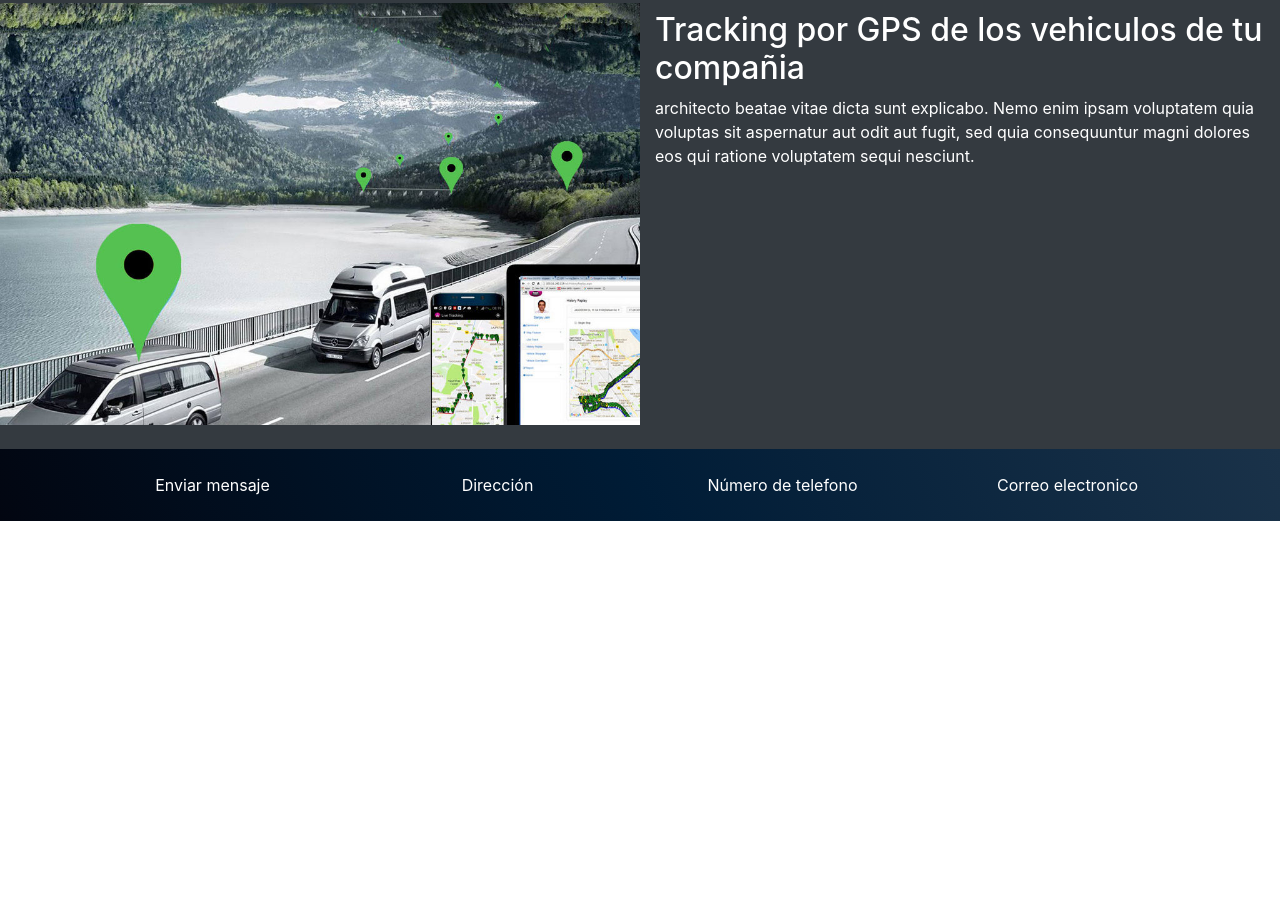
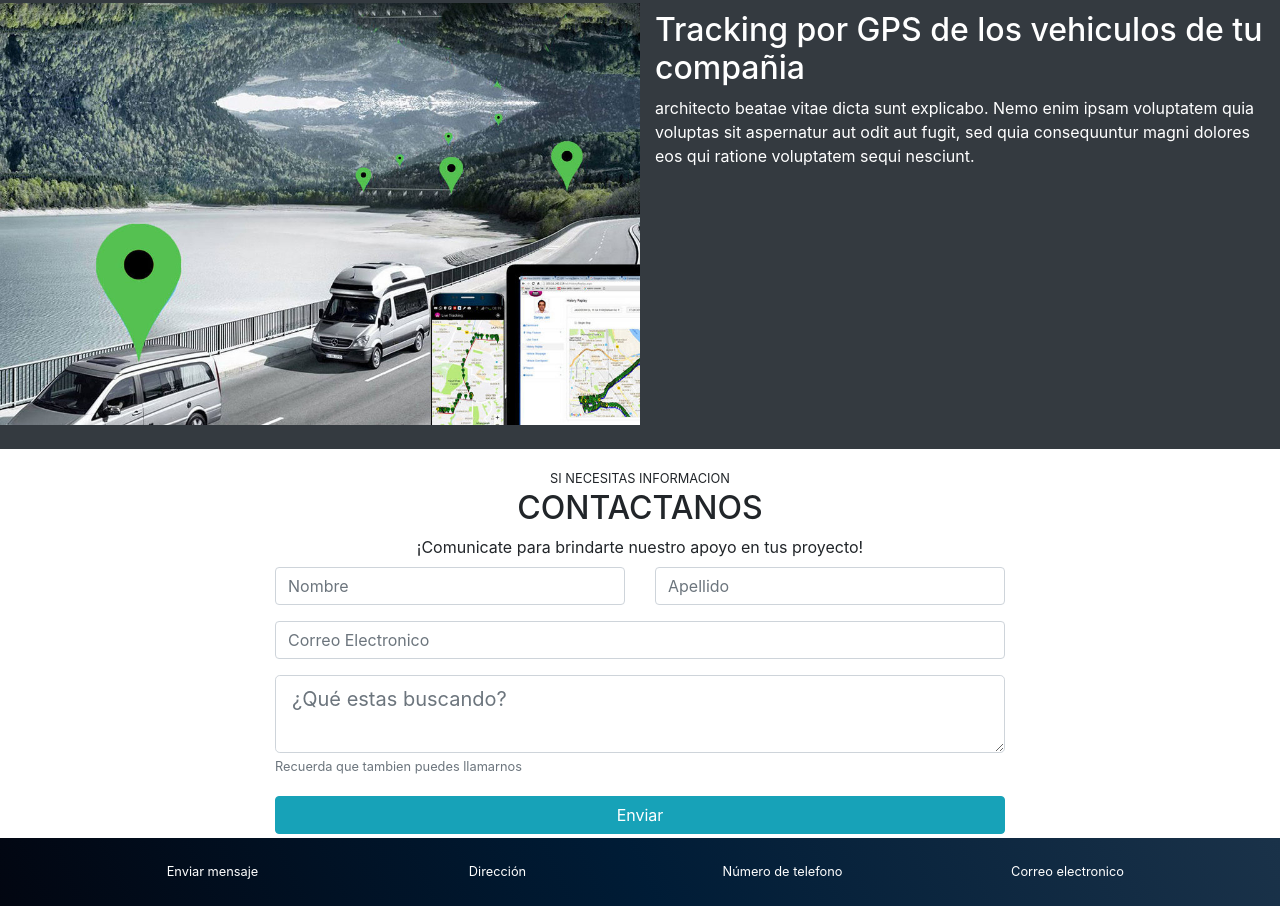
Before and after one commit to tabufellin/pagina-web-VL, a plain HTML site: page index.html in a window 1280 px wide. Shown: the part 2589-3495 px from the top of the page. Before the commit the page ends 3110 px from the top, so only its background shows below. Drawn offline with nearby package versions, Linux system fonts and the light colour scheme.

Commit message:
Verison agregando formulario

```diff
--- a/index.html
+++ b/index.html
@@ -8,7 +8,7 @@
     <!-- Bootstrap CSS -->
     <link rel="stylesheet" href="https://stackpath.bootstrapcdn.com/bootstrap/4.3.1/css/bootstrap.min.css" integrity="sha384-ggOyR0iXCbMQv3Xipma34MD+dH/1fQ784/j6cY/iJTQUOhcWr7x9JvoRxT2MZw1T" crossorigin="anonymous">
     <link rel="stylesheet" href="index.css">
-    <title>Vision sin limites</title>
+    <title>Visión sin limites</title>
   </head>
   <body>
     <!-- <header>-->
@@ -220,6 +220,63 @@
     </section>
 
 
+    <!-- contactarnos -->
+
+    <section id="contacto">
+      <div class="container pt-3">
+        <div class="row">
+          <div class="col text-uppercase text-center">
+            <small > Si necesitas informacion </small>
+            <h2> Contactanos </h2>
+          </div>
+        </div>
+
+        <div class="row text-center">
+          <div class="col">
+            ¡Comunicate para brindarte nuestro apoyo en tus proyecto!
+          </div>
+        </div>
+
+        <div class="row">
+          <div class="col col-md-10 offset-md-1 col-lg-8 offset-lg-2 pt-2">
+            <form>
+              <div class="row">
+                <div class="form-group col-12 col-md-6">
+                  <input type="text" class="form-control" placeholder="Nombre">
+                </div>
+                <div class="form-group col-12 col-md-6">
+                  <input type="text" class="form-control" placeholder="Apellido">
+                </div>
+              </div>
+
+              <div class="row">
+                <div class="form-group col">
+                  <input type="email" class="form-control" placeholder="Correo Electronico">
+                </div>
+              </div>
+
+              <div class="form-row">
+                <div class="form-group col">
+                  <textarea name="text" class="form-control form-control-lg" placeholder="¿Qué estas buscando?"></textarea>
+                  <small class="form-text text-muted">
+                      Recuerda que tambien puedes llamarnos
+                </div>
+              </div>
+
+              <div class="form-row">
+                <div class="col">
+                  <button type="button" class="btn btn-block btn-info"> Enviar </button>
+
+                </div>
+              </div>
+
+            </form>
+          </div>
+        </div>
+      </div>
+    </section>
+
+
 
 
 
```
